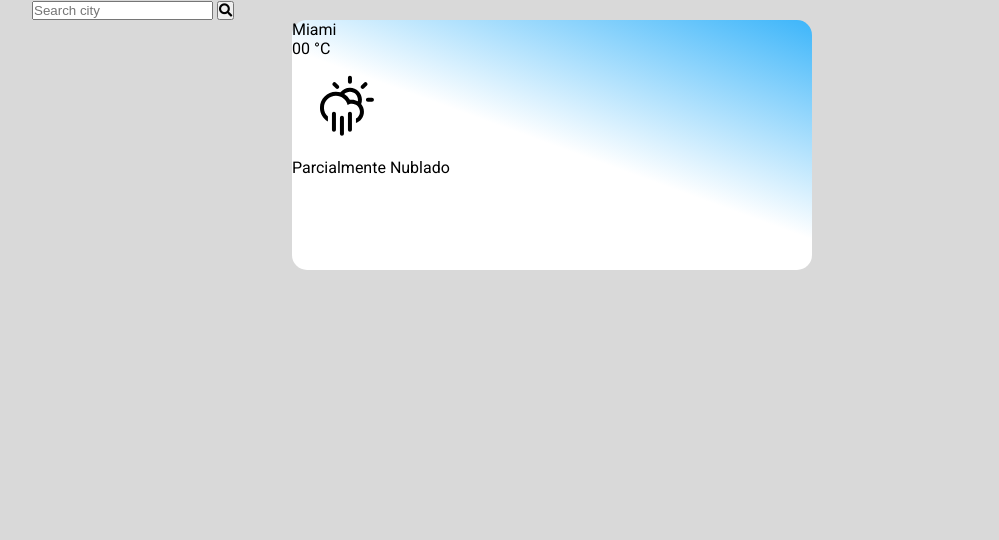
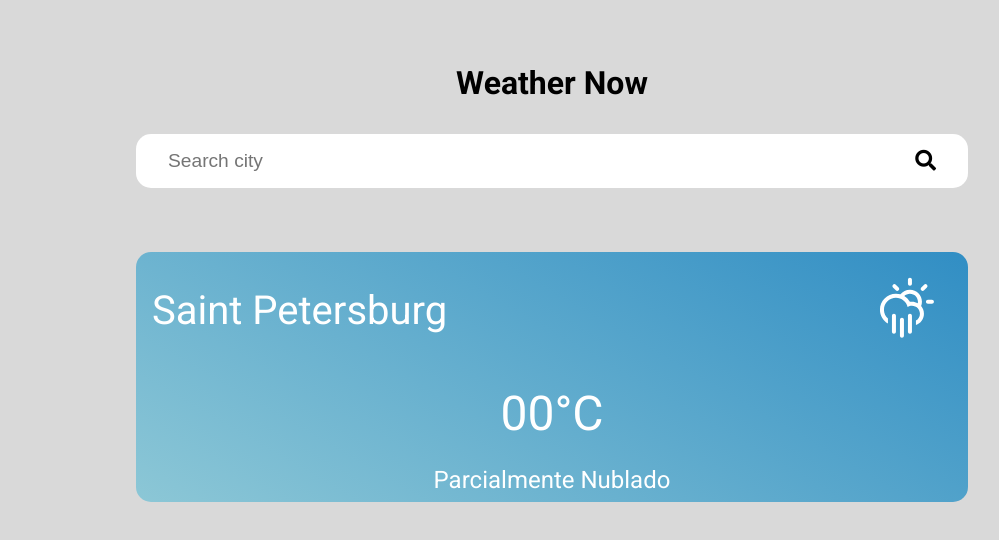
Before and after one commit to LeandroKoshoji/weather-App, a plain HTML site: page index.html in a window 1280 px wide. Shown: the whole page, without its empty margins (88-1087 px from the left). Drawn offline with Linux system fonts and the light colour scheme.

Commit message:
Index and style done

```diff
--- a/assets/css/style.css
+++ b/assets/css/style.css
@@ -13,6 +13,18 @@ body {
 img {
     display: block;
     max-width: 100%;
+    filter: invert(100%);
+}
+
+button {
+    background-color: transparent;
+    border: 0;
+    outline: 0;
+}
+
+i{
+    font-size: 1.3rem;
+    cursor: pointer;
 }
 
 .container {
@@ -20,18 +32,97 @@ img {
     margin-inline: auto;
 }
 
+header {
+    min-height: 200px;
+}
+
+.search-container {
+    display: flex;
+    justify-content: center;
+    flex-direction: column;
+    align-items: center;
+    height: 100%;
+    padding: 4rem 0 ;
+}
+
+.header-title {
+    padding-bottom: 2rem;
+    font-weight: 700;
+}
+form {
+    display: flex;
+    align-items: center;
+    justify-content: space-between;
+    background-color: white;
+    padding: 1rem  2rem;
+    width: 80%;
+    border-radius: 15px;
+}
+
+input {
+    font-size: 1.2rem;
+    width: 90%;
+    outline: 0;
+    border: 0;
+}
 .card {
+    display: flex;
+    flex-direction: column;
+    justify-content: space-between;
     background-color: #FFF;
     margin-inline: auto;
-    width: 50%;
+    width: 80%;
     border-radius: 15px;
     min-height: 250px;
 }
 .card.night {
+    color: #FFF;
     background: rgb(2,0,36);
-    background: linear-gradient(200deg, rgba(2,0,36,1) 10%, rgba(255,255,255,1) 50% ,rgba(255,255,255,1) 100%);
+    background: linear-gradient(210deg, rgba(2,0,36,1) 0%,rgb(60, 57, 80) 100%);
 }
 .card.day {
+    color: #FFF;
     background: rgb(65,183,250);
-    background: linear-gradient(200deg, rgba(65,183,250,1) 1%, rgba(255,255,255,1) 50%,rgba(255,255,255,1) 100%);
+    background: linear-gradient(210deg, rgb(49, 142, 196) 0%,rgb(140, 199, 214) 100%);
 }
+
+.card > * {
+    padding: .5rem 1rem;
+
+}
+.card-top {
+    display: flex;
+    align-items: center;
+    justify-content: space-between;
+}
+
+@media (max-width: 540px) {
+    .card-top {
+        flex-direction: column;
+    }
+
+}
+
+.city-name-container {
+    text-align: center;
+    font-size: 2.5rem;
+    font-weight: 400;
+}
+
+.card-middle {
+    display: flex;
+    justify-content: center;
+    align-items: center;
+    font-size: 3rem;
+}
+
+.card-bottom {
+    display: flex;
+    align-items: center;
+    justify-content: center;
+}
+
+.weather-text-info {
+    font-size: 1.5rem;
+    text-align: center;
+}
--- a/index.html
+++ b/index.html
@@ -13,28 +13,30 @@
 <body>
     <header>
         <div class="container">
+            <div class="search-container">
+                <h1 class="header-title">Weather Now</h1>
                 <form>
                     <input type="text" name="getCity" placeholder="Search city">
                     <button type="submit" class="submit-button"><i class="fas fa-search"></i></button>
                 </form>
             </div>
+        </div>
     </header>
-
     <section>
         <div class="container">
             <div class="card-wrapper">
                 <div class="card day">
+                    <div class="card-top">
                         <span class="city-name-container">
-                        Miami
+                            Saint Petersburg
                         </span>
-                    <div class="weather-temperature">
+                        <img class="weather-icon" src="assets/src/icons/13.svg" alt="">
+                    </div>
+                    <div class="card-middle">
                         <span class="city-temperature">00</span>
                         <span>&deg;C</span>
                     </div>
-
-                    <img class="weather-icon" src="assets/src/icons/13.svg" alt="">
-
-                    <span class="weather-text-info">Parcialmente Nublado</span>
+                    <div class="card-bottom"><span class="weather-text-info">Parcialmente Nublado</span></div>
                 </div>
             </div>
         </div>
```
Lines whose indentation alone changed are shown as unchanged.
